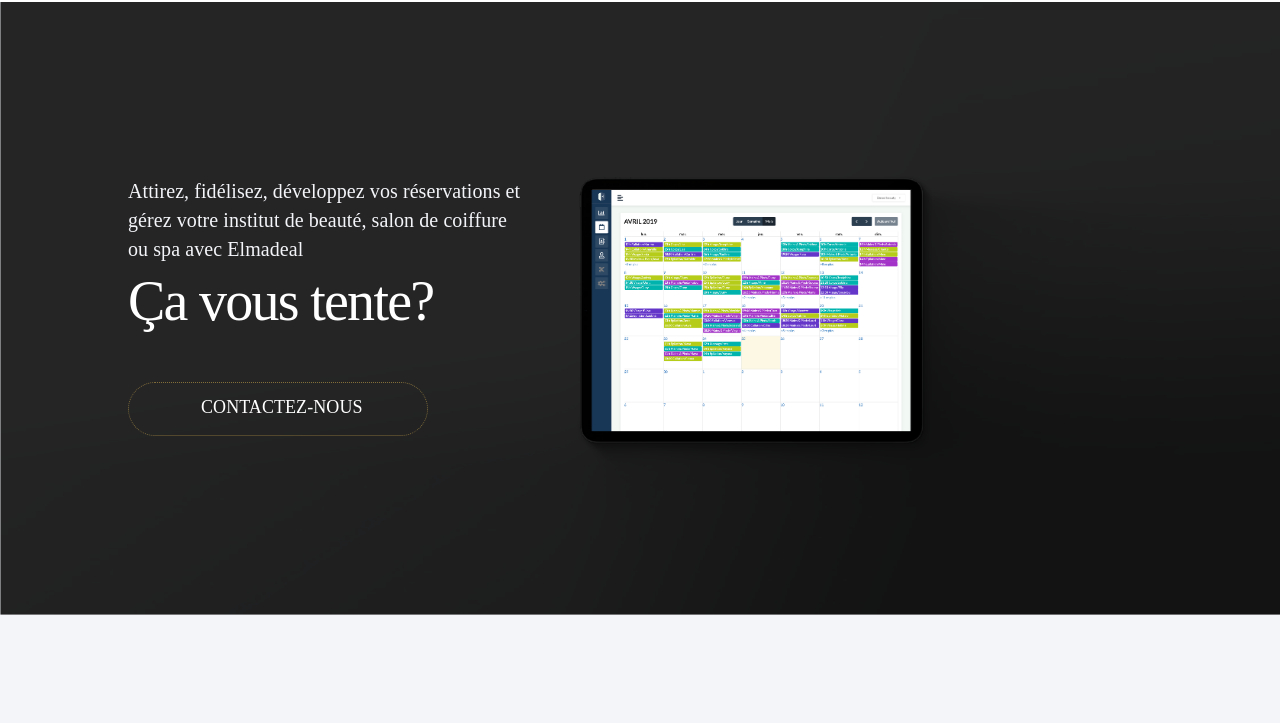
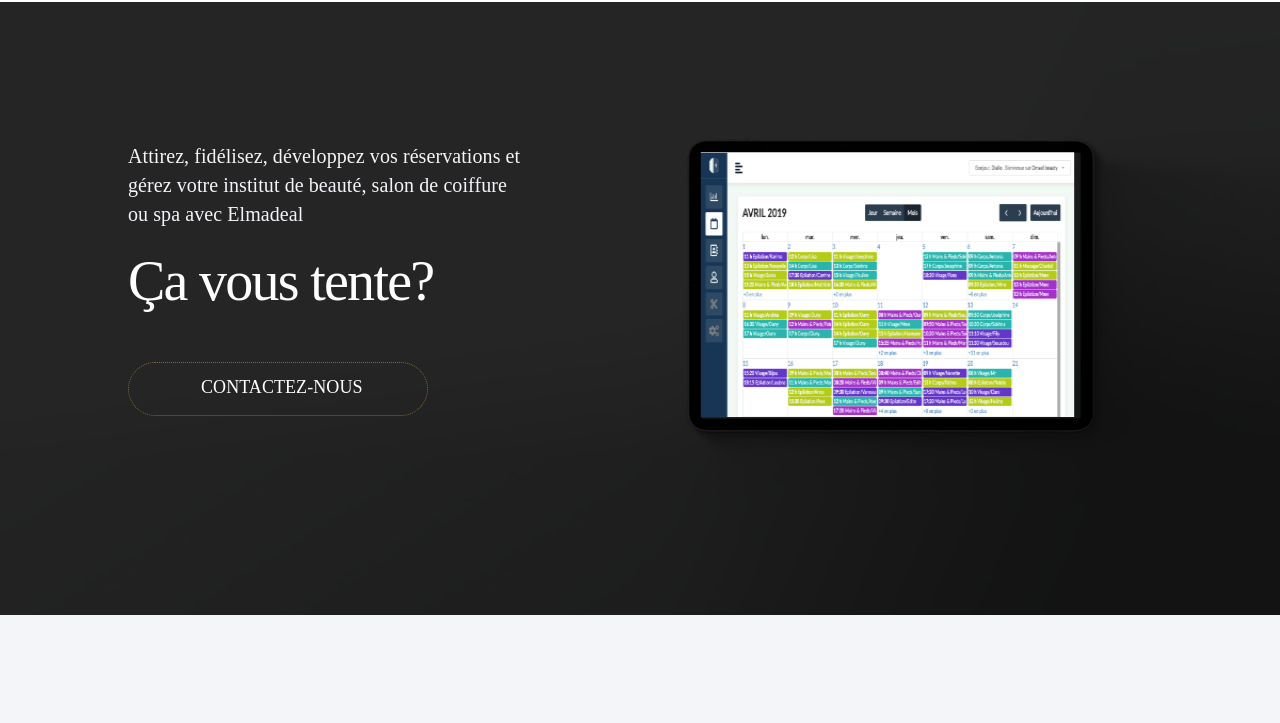
Before and after one commit to zakaryaa/elma-pro, a website: page app/index.html in a window 1280 px wide. Shown: the part 68-791 px from the top of the page. Drawn offline with nearby package versions, Linux system fonts and the light colour scheme; files that its build step writes are made by us from their sources.

Commit message:
update image elma_pro_hero

```diff
--- a/app/index.html
+++ b/app/index.html
@@ -25,7 +25,7 @@
             </div>
         </section>
         <section class="elma_pro_hero">
-            <img src="./assets/img/hero-img.png" class="elma_pro_hero_img">
+            <img src="./assets/img/Elma_Pro-Hero.png" class="elma_pro_hero_img">
             <div class="attirez_fidelisez">
                 Attirez, fidélisez, développez vos réservations et gérez votre institut de beauté, salon de coiffure ou
                 spa avec
--- a/app/styles/main.scss
+++ b/app/styles/main.scss
@@ -95,7 +95,7 @@
     transform: rotate(0deg);
   }
   .attirez_fidelisez {
-    top: 175px;
+    top: 140px;
     height: auto;
     background-color: rgba(255, 255, 255, 0);
     position: relative;
@@ -121,7 +121,7 @@
   }
   .ca_vous_tente {
     background-color: rgba(255, 255, 255, 0);
-    top: 266px;
+    top: 246px;
     height: auto;
     width: auto;
     position: absolute;
@@ -153,7 +153,7 @@
       top: 460px;
     }
     background-color: rgba(255, 255, 255, 0);
-    top: 380px;
+    top: 360px;
     height: 55px;
     width: 30%;
     position: absolute;
```
Also changed, not shown: app/assets/img/Elma_Pro-Hero.png (added).
